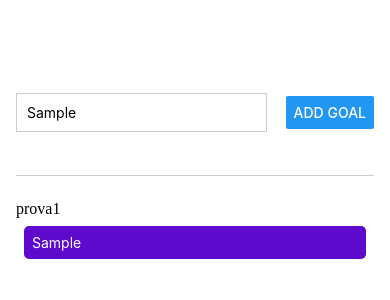
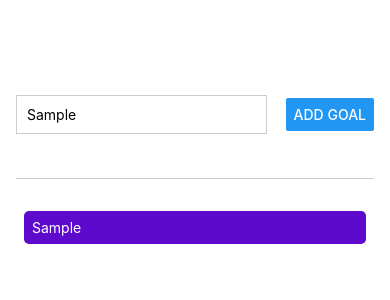
Before and after one commit to Dainichi1/React-Native, a React Native app in the folder 02 - React Native Basics COURSE GOALS APP/my-app/: screen / in a window 390 px wide. Both pictures are taken after typing "Sample" into the empty fields and a click on the button "ADD GOAL". Shown: the top 300 px of the page. Built offline with nearby package versions, Linux system fonts and the light colour scheme.

Commit message:
25 - Making Content Scrollable with ScrollView

```diff
--- a/02 - React Native Basics COURSE GOALS APP/my-app/App.js
+++ b/02 - React Native Basics COURSE GOALS APP/my-app/App.js
@@ -1,4 +1,11 @@
-import { StyleSheet, Text, View, Button, TextInput } from "react-native";
+import {
+  StyleSheet,
+  Text,
+  View,
+  Button,
+  TextInput,
+  ScrollView,
+} from "react-native";
 import { useState } from "react";
 
 export default function App() {
@@ -26,13 +33,14 @@ export default function App() {
         />
         <Button title="Add Goal" onPress={addGoalHandler} />
       </View>
-      prova1
       <View style={styles.goalsContainer}>
-        {courseGoal.map((goal, index) => (
-          <View key={index} style={styles.goalItem}>
-            <Text style={styles.goalText}>{goal}</Text>
-          </View>
-        ))}
+        <ScrollView alwaysBounceVertical={false}>
+          {courseGoal.map((goal, index) => (
+            <View key={index} style={styles.goalItem}>
+              <Text style={styles.goalText}>{goal}</Text>
+            </View>
+          ))}
+        </ScrollView>
       </View>
     </View>
   );
```
